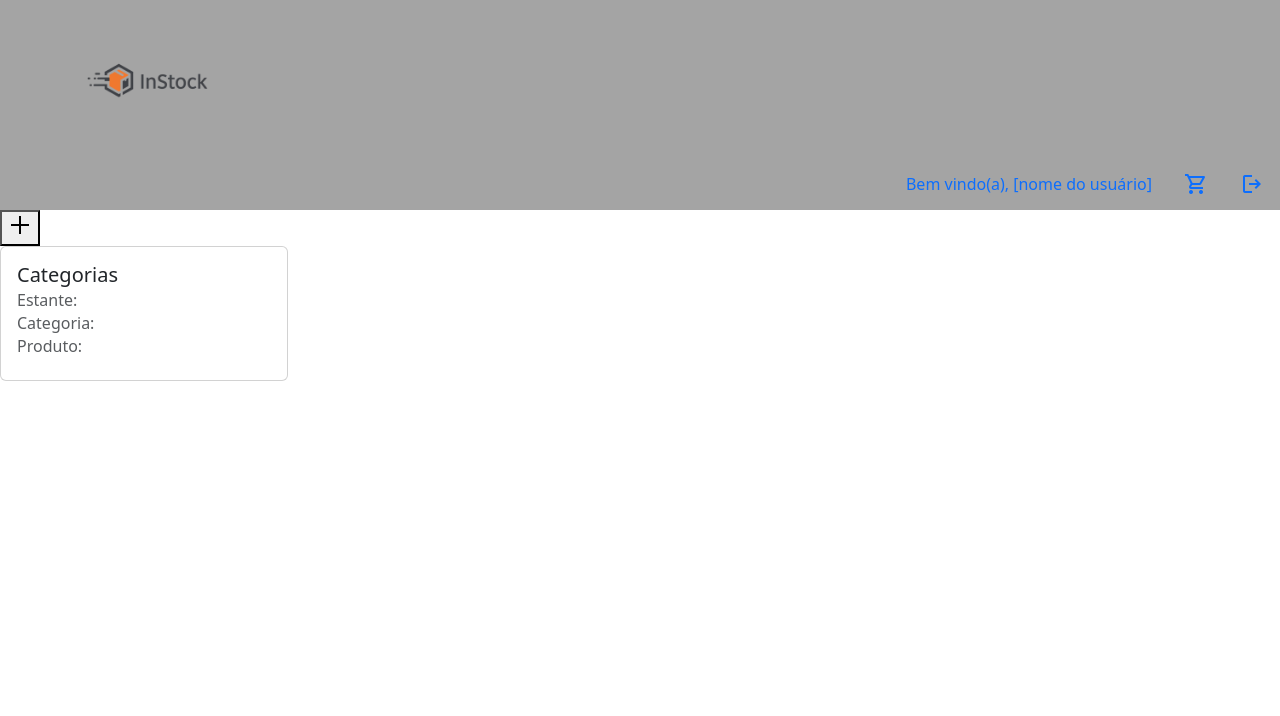
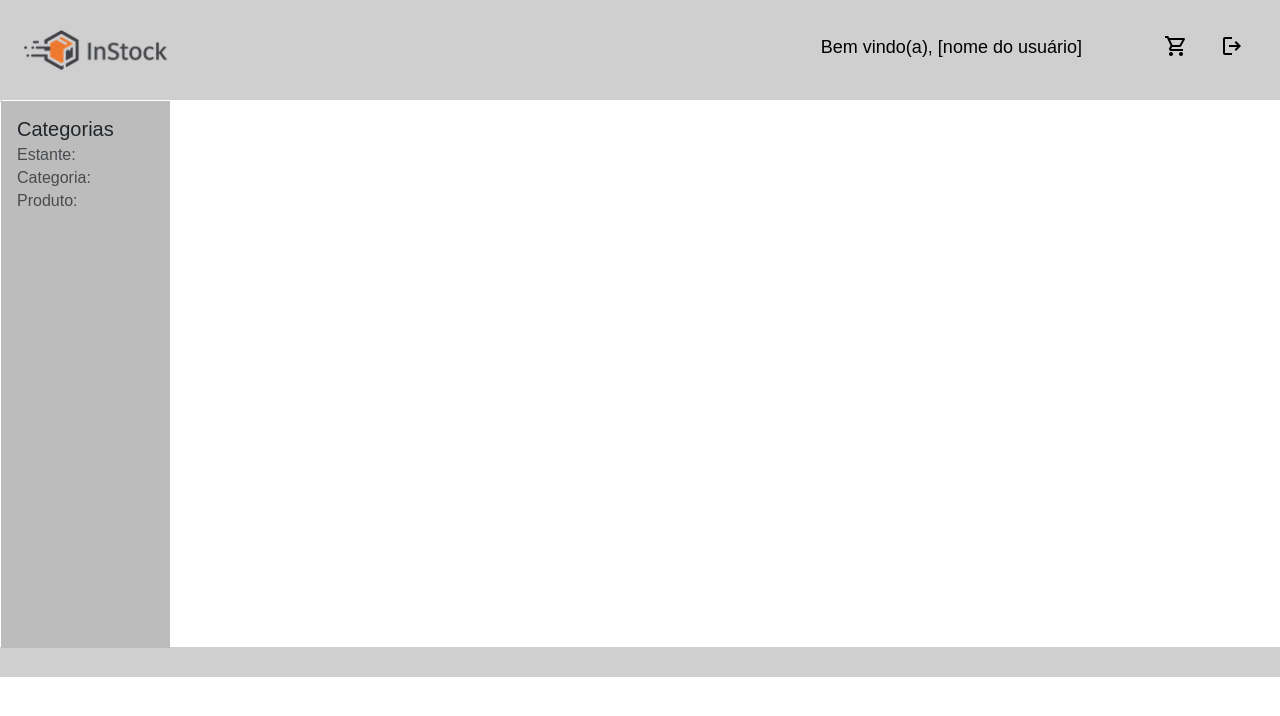
Before and after one commit to LuconhaOliveira/tccLogistica, a Flask app: template templates/pagina_principal.html in a window 1280 px wide. Shown: the top 716 px of the page. Run offline with Flask 3, Linux system fonts and the light colour scheme; the template is opened without the code that fills it, so the values that code supplies are empty.

Commit message:
ADD: inicio do css da pagina principal

```diff
--- a/static/styles/pagina-principal.css
+++ b/static/styles/pagina-principal.css
@@ -1,3 +1,136 @@
-.container--header{
-    background-color: #A4A4A4;
+* {
+    margin: 0;
+    padding: 0;
+    box-sizing: border-box;
+    font-family: Arial, Helvetica, sans-serif;
 }
+
+.container--header {
+    width: 100%;
+    background-color: #cfcfcf;
+    padding: 10px 20px;
+    height: 100px;
+    display: flex;
+    align-items: center;
+    justify-content: flex-start;
+}
+
+.container--footer{
+    width: 100%;
+    margin-top: 545px;
+    background-color: #cfcfcf;
+    padding: 10px 20px;
+    height: 30px;
+    display: flex;
+    align-items: center;
+    justify-content: flex-start;
+}
+
+.btn-cadastrarProdCatEst .btn.btn-primary {
+    position: fixed;
+    margin-left: 1340px;
+    margin-top: 460px;
+    background-color: #EF782F;
+    border: none;
+    border-radius: 100px;
+
+}
+
+.btn-cadastrarProdCatEst .btn.btn-primary:hover {
+    background-color: #EF782F;
+    border: none;
+    box-shadow: 0px 2px 6px rgba(0, 0, 0, 0.762);
+}
+
+.card-filtrosCategoria .card .card-body {
+  position: fixed;
+  height: 547px;
+  width: 169px;
+  background-color: #BCBCBC;
+  box-sizing: border-box;
+}
+
+.img--InStock-logo {
+    width: 150px;
+}
+
+.container--body {
+    background-color: #fff;
+    display: flex;
+    flex-direction: column;
+    align-items: center;
+    max-width: 100%;
+}
+
+.container--header .nav.justify-content-end {
+    margin-left: auto;
+}
+
+.container--header .nav.justify-content-end .nav-link.active{
+    color: black;
+    font-size: large;
+    margin-right: 50px;
+}
+
+.container--header .nav.justify-content-end .nav-link{
+    margin-left: auto;
+    color: black;
+    font-size: large;
+}
+
+.btn-cadastrarProdCatEst .material-symbols-outlined{
+    height: 40px;
+    width: 30px;
+}
+
+.btn  .material-symbols-outlined  {
+    align-content: center;
+    font-size: 30px;
+
+}
+
+.btn-cadastrarProdCatEst .opcoesAdicionar {
+    text-align: right;
+    border-radius: 15px;
+    width: 200px;
+    display: flex;
+    flex-direction: column;
+    padding: 10px;
+    margin-top: 5px;
+    background-color: #A9A9A9;
+    float: right;
+    display: none;
+}
+
+    .opcoesAdicionar a{
+        display: block;
+        padding: 10px;
+        text-align: left;
+        text-decoration: none;
+        color: #000000;
+
+        margin-top: 10px;
+        margin-bottom: 10px;
+        margin-left: 9px;
+        margin-right: 10px;
+
+        border-radius: 20px;
+        align-items: center;
+
+        align-content: center;
+        background-color: #D9D9D9;
+
+    }
+
+
+    .opcoesAdicionar a:hover {
+        background-color: #EF782F ;
+        color: white;
+    }
+
+    .opcoesAdicionar{
+        position: relative;
+        top: 240px;
+        display: none;
+        right: 30px;
+    }
--- a/templates/pagina_principal.html
+++ b/templates/pagina_principal.html
@@ -3,7 +3,7 @@
 
 <head>
 
-    <link rel="stylesheet" href="pagina-principal.css">
+    <link rel="stylesheet" href="/static/styles/pagina-principal.css">
     <!-- ícones Google Icons -->
      <link rel="stylesheet" href="https://fonts.googleapis.com/css2?family=Material+Symbols+Outlined:opsz,wght,FILL,GRAD@20..48,100..700,0..1,-50..200" />
     <!-- Link importação do Bootstrap -->
@@ -20,7 +20,7 @@
 
     <!-- header bootstrap -->
      <header class="container--header">
-        <img src="/static/img/InStock_logo_transparente.png" class="img--InStock-logo" alt="InStock Logo" style="width: 300px;">
+        <img src="/static/img/InStock_logo_transparente.png" class="img--InStock-logo" alt="InStock Logo">
         <ul class="nav justify-content-end">
             <li class="nav-item">
                 <span class="nav-link active" aria-current="page" href="#">Bem vindo(a), [nome do usuário]</span>
@@ -38,14 +38,14 @@
 
         <!-- Add o icon "mais" no botão -->
         <section class="btn-cadastrarProdCatEst">
-            <button type="button" id="botaoToggle">
+            <button type="button" id="botaoToggle" class="btn btn-primary">
                 <span class="material-symbols-outlined">
                     add_2
                 </span>
             </button>
 
         <!--  Opcoes que estão dentro do botão  -->
-            <div class="opcoes" id="opcoesBotao" style="display: none; position: absolute;">
+            <div class="opcoesAdicionar" id="opcoesBotao">
                 <a href="/post/produto">Adicionar Produto</a>
                 <a href="/">Adicionar Categoria</a>
                 <a href="/post/cadastro_estante/adicionar">Adicionar Estante</a>
@@ -54,7 +54,7 @@
 
         <!-- Card lateral esquerdo, aqui vai as categorias, estantes e produtos cadastrados -->
         <section class="card-filtrosCategoria">
-            <div class="card" style="width: 18rem;">
+            <div class="card" style="width: 0;">
                 <div class="card-body">
                     <h5 class="card-title">Categorias</h5>
                     <h6 class="card-subtitle mb-2 text-body-secondary">Estante:</h6>
@@ -66,7 +66,7 @@
 
      </main>
 
-    <footer>
+    <footer class="container--footer">
         <!-- Add coisa depois -->
     </footer>
 
@@ -77,11 +77,11 @@
 
     // pega o botão, espera um clique e a cada clique ele vai inverter a visibilidade da div(opcoes) efeito de toggle
     document.addEventListener('DOMContentLoaded', function() {
-      const toggleButton = document.getElementById('toggleButton');
+      const botaoToggle = document.getElementById('botaoToggle');
       const opcoesDiv = document.getElementById('opcoesBotao');
 
-      if (toggleButton && opcoesDiv) {
-        toggleButton.addEventListener('click', function(event) {
+      if (botaoToggle && opcoesDiv) {
+        botaoToggle.addEventListener('click', function(event) {
           event.stopPropagation();
 
           if (opcoesDiv.style.display === 'none') {
```
Also changed, not shown: static/img/InStock_logo_transparente.png.
